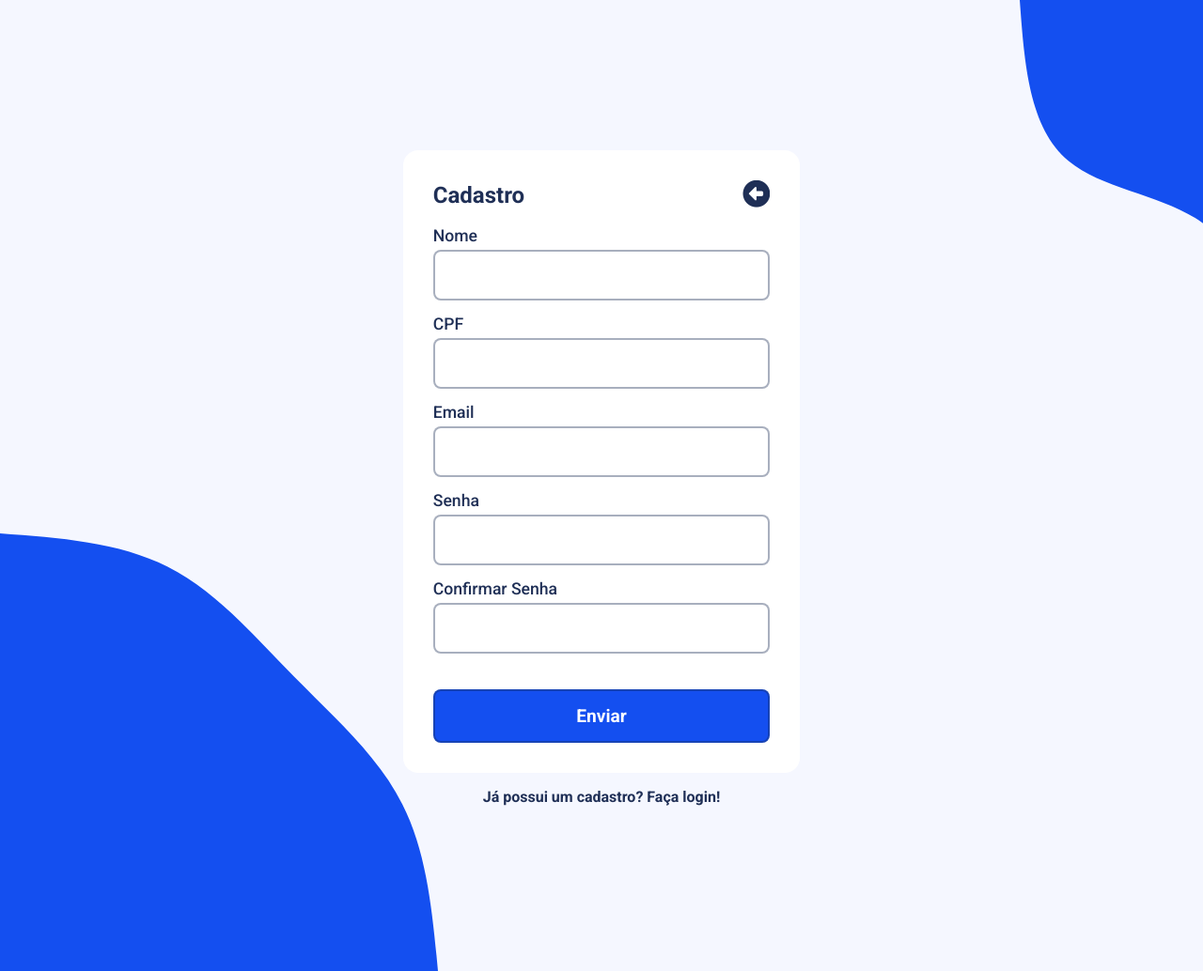
After one commit to GabrielNicolim/CanecArt, a PHP site: page /views/register.html in a window 1280 px wide. The commit adds this page. Shown: the whole page at 94% size. Run offline with PHP 8.4, Linux system fonts and the light colour scheme; some libraries are stand-ins or nearby versions.

Commit message:
Register html

```diff
--- a/public/css/home.css
+++ b/public/css/home.css
@@ -19,7 +19,7 @@
 
 .hero .content h2 {
     text-transform: uppercase;
-    font-size: 3em;
+    font-size: 2.5em;
     position: relative;
     margin-bottom: 10px;
     letter-spacing: 3px;
--- /dev/null
+++ b/public/css/register.css
@@ -0,0 +1,96 @@
+/* .container {
+    background: red;
+} */
+
+body {
+    background-image: url('../images/blob-scene-haikei.svg');
+    background-repeat: no-repeat;
+    background-size: cover;
+}
+
+.error {
+    width: 40%;
+    margin: 2em auto;
+    text-align: center;
+    padding: 15px;
+    background: crimson;
+    color: white;
+    border-radius: 8px;
+    font-weight: 500;
+}
+
+.content {
+    padding: 5em;
+    margin: 5em 2em;
+    border-radius: 1em;
+}
+
+.content form {
+    width: 40%;
+    padding: 2em;
+    margin: 0 auto;
+    background: var(--white);
+    border-radius: 1em;
+}
+
+.content .top {
+    display: flex;
+    align-items: center;
+    justify-content: space-between;
+    color: var(--dark-blue);
+    margin-bottom: 1em;
+}
+
+.content .top a i {
+    font-size: 1.8em;
+    color: var(--dark-blue);
+}
+
+.content .top a i:hover {
+    color: var(--bright-blue);
+    transition: 200ms;
+}
+
+.content form input,
+.content form label {
+    display: block;
+    width: 100%;
+}
+
+.content form label {
+    font-weight: 500;
+    color: var(--dark-blue);
+    margin: 15px auto 5px auto;
+    font-size: 1.1em
+}
+
+.content form input {
+    padding: 15px;
+    border: 2px solid #1f2f5662;
+    border-radius: 8px;
+    outline: none;
+    font-size: 1.1em;
+}
+
+.content form input[type="submit"] {
+    font-weight: 700;
+    cursor: pointer;
+    margin-top: 2em;
+    font-size: 1.2em;
+    color: var(--white);
+    background: var(--bright-blue);
+}
+
+.content form input[type="submit"]:hover {
+    background: var(--dark-blue);
+    transition: 200ms;
+}
+
+.content form + a {
+    width: 40%;
+    margin: 1em auto;
+    display: block;
+    text-align: center;
+    color: var(--dark-blue);
+    font-weight: 700;
+}
--- a/public/css/style.css
+++ b/public/css/style.css
@@ -27,6 +27,25 @@ body {
     min-height: 100vh;
     background: var(--pale-blue);
 }
+
+/* Shop Car*/
+.shop-car {
+    padding: 15px;
+    position: fixed;
+    bottom: 2em;
+    left: 2em;
+    background: var(--very-pale-blue);
+    border-radius: 90%;
+    cursor: pointer;
+    z-index: 999;
+    box-shadow: 1px 2px 2px rgba(0, 0, 0, 0.3);
+}
+
+.shop-car img {
+    width: 30px;
+    height: 30px;
+}
+/* End Shop Car */
 
 .container {
     min-width: 1000px;
--- /dev/null
+++ b/views/register.html
@@ -0,0 +1,52 @@
+<!DOCTYPE html>
+<html lang="pt-br">
+<head>
+    <meta charset="UTF-8">
+    <meta http-equiv="X-UA-Compatible" content="IE=edge">
+    <meta name="viewport" content="width=device-width, initial-scale=1.0">
+    <title>Cadastro</title>
+
+    <script src="https://kit.fontawesome.com/a39639353a.js" crossorigin="anonymous"></script>
+
+    <link rel="stylesheet" href="../public/css/style.css">
+    <link rel="stylesheet" href="../public/css/register.css">
+</head>
+<body>
+    <div class="container">
+        <div class="content">
+            <!-- <div class="error">ERRO</div> -->
+
+            <form action="" method="POST">
+                <div class="top">
+                    <h2>Cadastro</h2>
+
+                    <a href="../index.html">
+                        <i class="fas fa-arrow-alt-circle-left"></i>
+                    </a>
+                </div>
+
+                <label for="name">Nome</label>
+                <input type="text" name="name" id="name">
+
+                <label for="cpf">CPF</label>
+                <input type="text" name="cpf" id="cpf">
+
+                <label for="email">Email</label>
+                <input type="email" name="email" id="email">
+
+                <label for="password">Senha</label>
+                <input type="password" name="password" id="password">
+
+                <label for="confirm-password">Confirmar Senha</label>
+                <input type="password" name="confirm-password" id="confirm-password">
+
+                <input type="submit" value="Enviar">
+            </form>
+
+            <a href="#">
+                Já possui um cadastro? Faça login!
+            </a>
+        </div>
+    </div>
+</body>
+</html>
```
Also changed, not shown: index.html (+5 -2 lines), app/db/sql.sql (renamed from sql.sql), public/images/blob-scene-haikei.svg (added).
